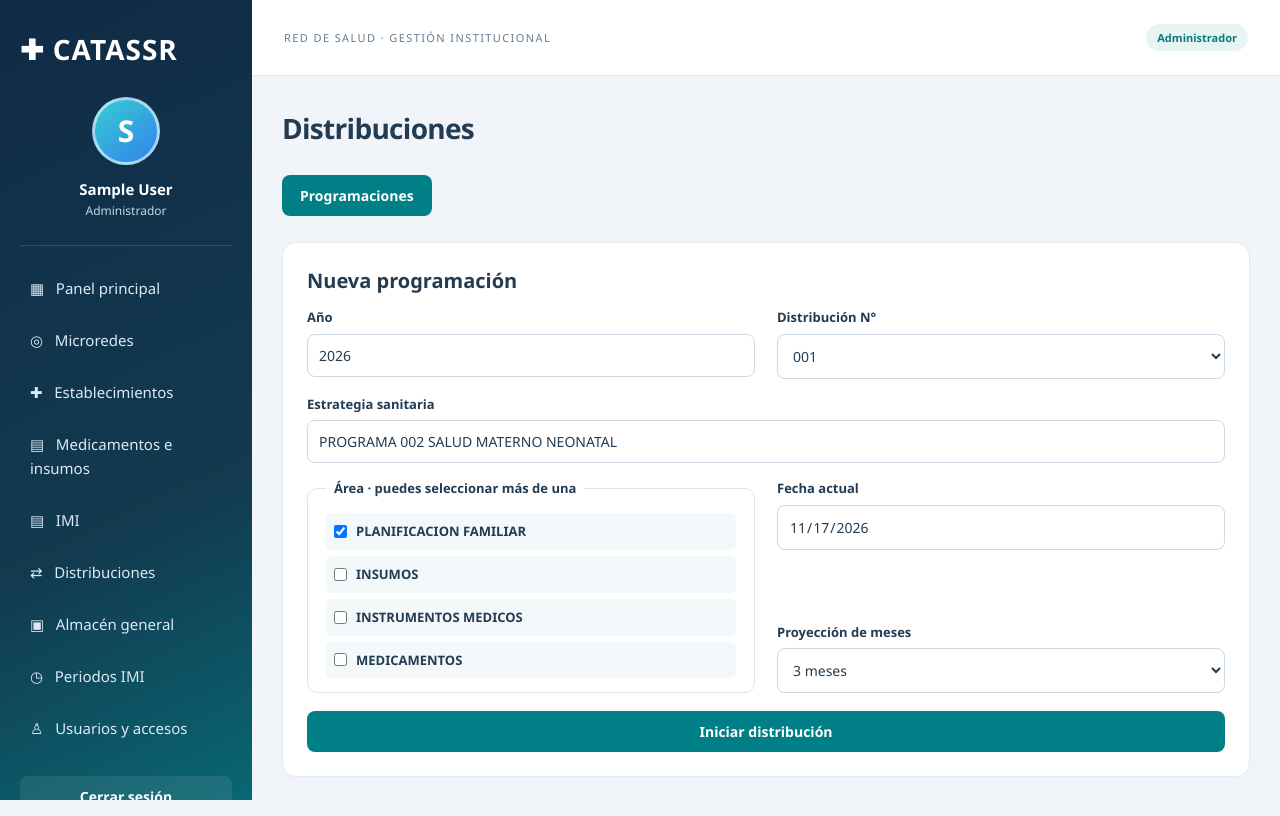
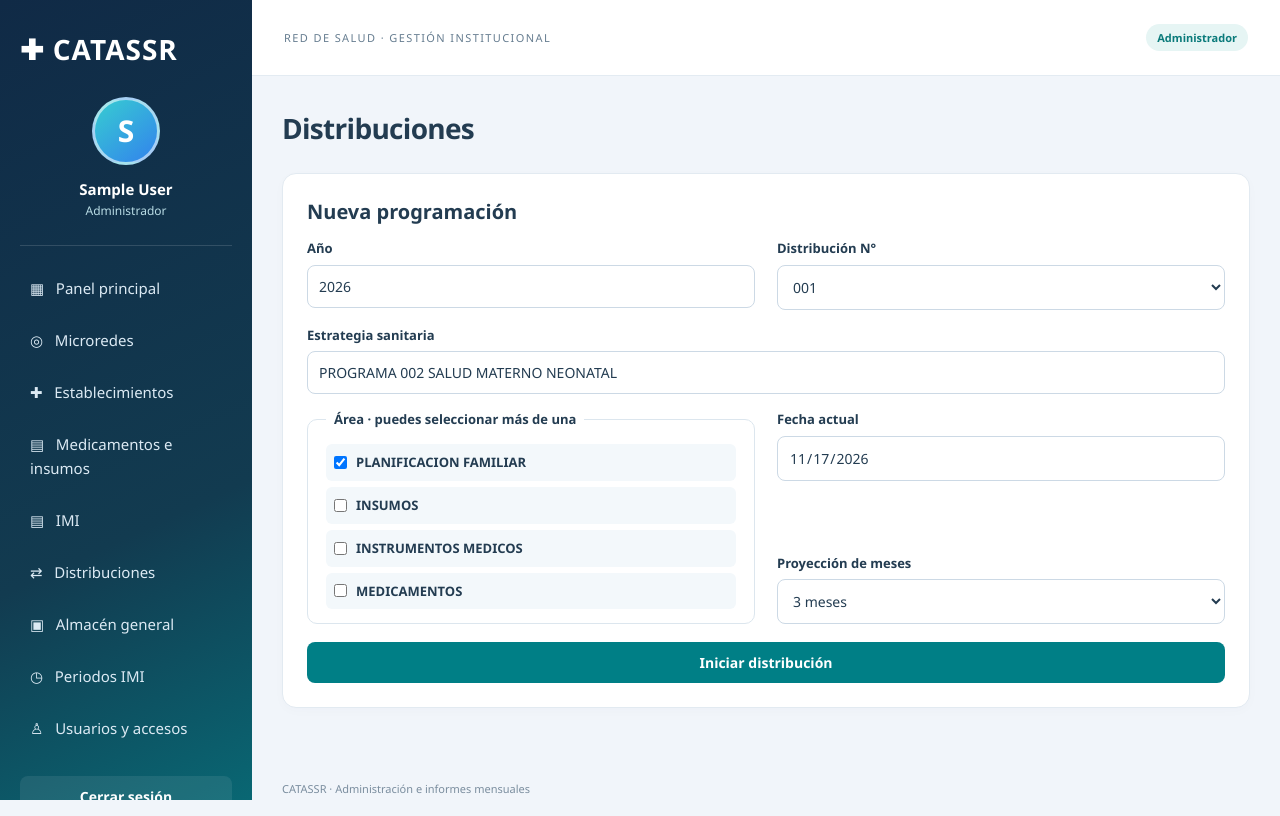
Before and after one commit to ehuayllapupao-lgtm/CATASSR, a PHP site: page /distribuciones.php in a window 1280 px wide. Shown: the top 816 px of the page. Run offline with PHP 8.4, Linux system fonts and the light colour scheme; the visitor is signed in with stand-in values (Sample User, id 1); data comes from the database, SQL or seed files in the repository; data that the repository does not hold is empty.

Commit message:
Quitar botón Programaciones de Distribuciones y Almacén general

```diff
--- a/CATASSR/distribuciones.php
+++ b/CATASSR/distribuciones.php
@@ -80,7 +80,6 @@ if(isset($_GET['exportar'])&&$plan){
 }
 top($vista==='almacen'?'Almacén general':'Distribuciones',$u);if($error)echo '<p class="alert">'.e($error).'</p>';if(isset($_SESSION['flash'])){echo '<p class="success">'.e($_SESSION['flash']).'</p>';unset($_SESSION['flash']);}
 ?>
-<nav class="dist-tabs"><a class="button" href="distribuciones.php">Programaciones</a></nav>
 <?php if($vista==='programaciones'&&isset($_GET['eliminar'])):?>
 <section class="card" id="eliminar-programacion"><h2>Eliminar programación <?=e($plan?str_pad($plan['numero'],3,'0',STR_PAD_LEFT).'/'.$plan['anio']:'')?></h2>
 <?php if($plan&&$plan['estado']==='borrador'):?>
```
Also changed, not shown: 8 other files.
